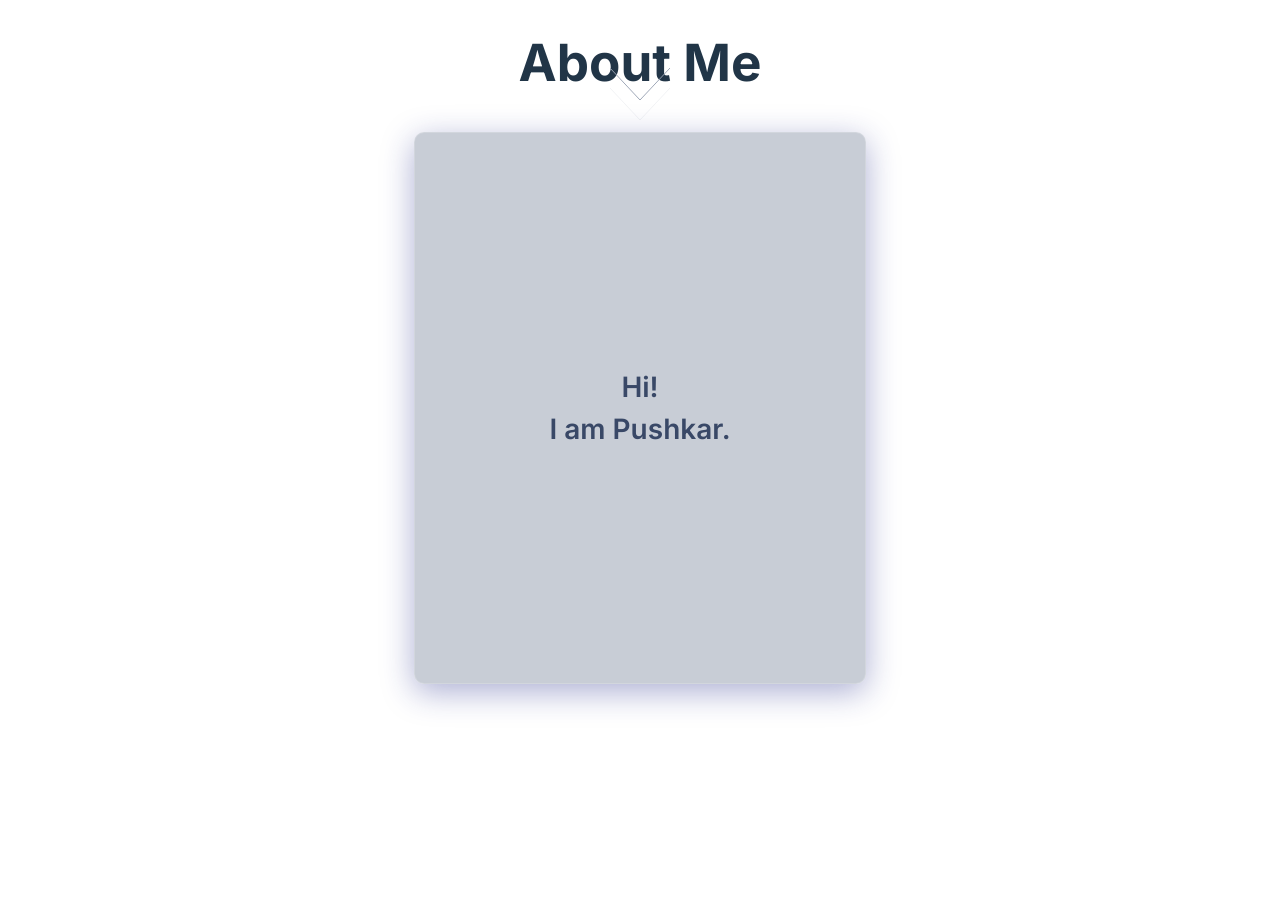
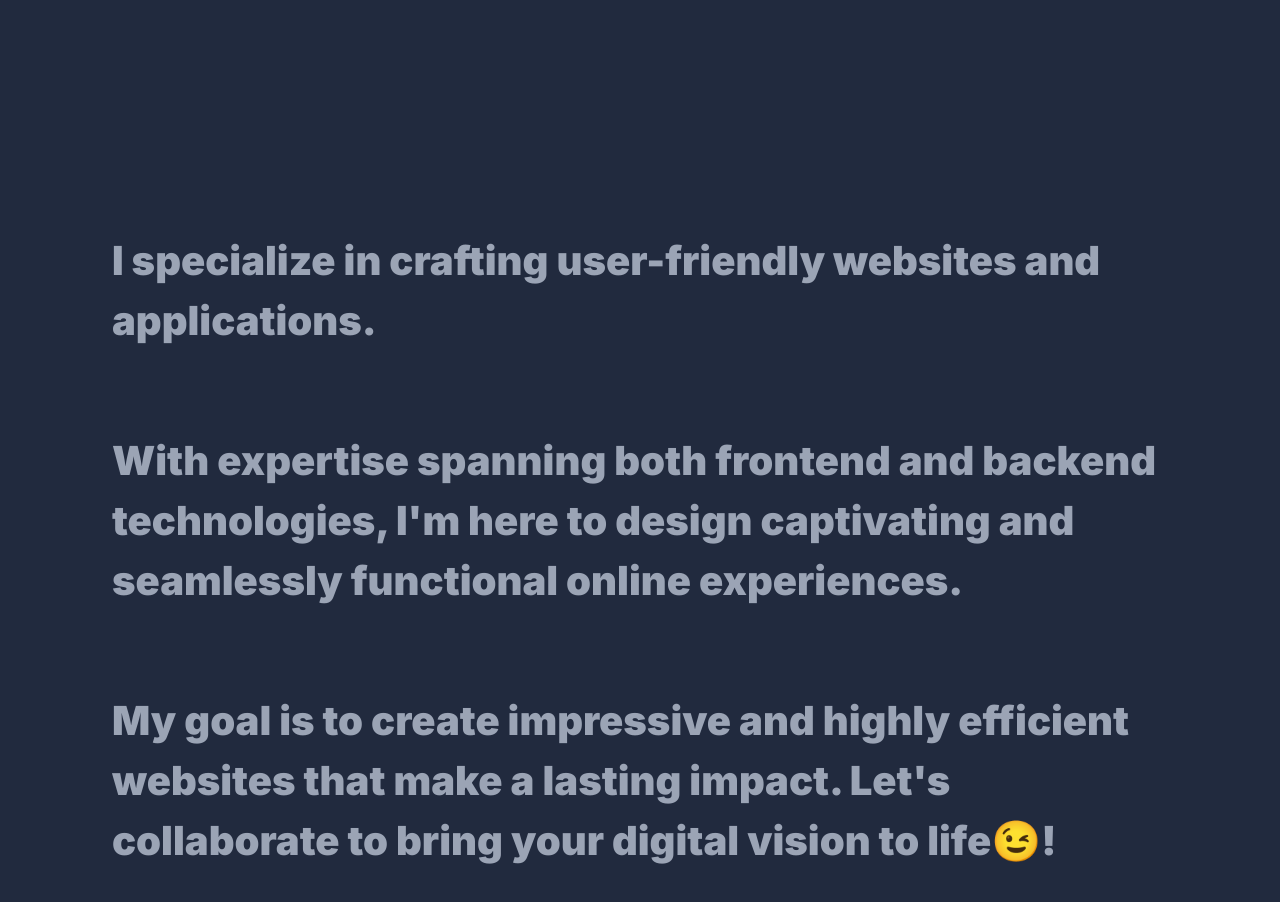
Before and after one commit to pushkar14-mst/Pushkar-s-Portfolio, a React (Vite) app in the folder client/: page / in a window 1280 px wide. Shown: the part 640-1542 px from the top of the page. Before the commit the page ends 1364 px from the top, so only its background shows below. Built offline with nearby package versions, Linux system fonts and the light colour scheme; a web font is replaced by a local one.

Commit message:
completed short about section

```diff
--- a/client/src/components/AboutSection/AboutSection.css
+++ b/client/src/components/AboutSection/AboutSection.css
@@ -9,18 +9,22 @@
   align-items: center;
   justify-content: center;
   flex-direction: column;
-  height: 550px;
-  width: 450px;
-  background: rgba(155, 164, 181, 0.55);
-  box-shadow: 0 8px 32px 0 rgba(31, 38, 135, 0.37);
-  backdrop-filter: blur(6.5px);
-  -webkit-backdrop-filter: blur(6.5px);
-  border-radius: 10px;
-  border: 1px solid rgba(255, 255, 255, 0.18);
+  padding-left: 5rem;
+  padding-right: 5rem;
 }
 
-#about-intro {
+.about-intro {
   color: #394867;
-  font-weight: 600;
-  font-size: 1.75rem;
+  font-weight: 900;
+  font-size: 2.5rem;
+  white-space: wrap;
+  text-align: left;
 }
+.about-intro-highlighted {
+  color: #9ba4b5;
+  font-weight: 900;
+  font-size: 2.5rem;
+  white-space: wrap;
+  text-align: left;
+  transition: 0.3s ease-in-out;
+}
--- a/client/src/components/AboutSection/AboutSection.tsx
+++ b/client/src/components/AboutSection/AboutSection.tsx
@@ -1,16 +1,53 @@
+import { useEffect } from "react";
 import "./AboutSection.css";
+
 const AboutSection = () => {
+  useEffect(() => {
+    //This is the scroll event handler function. It will be called whenever the user scrolls the page. It iterates through each paragraph with the class .about-intro to check if it's in the visible portion of the viewport.
+    const handleScroll = () => {
+      const paragraphs = document.querySelectorAll(".about-intro"); //This line selects all elements with the class .about-intro, which are your paragraphs.
+      //his loop iterates through each paragraph element.
+      paragraphs.forEach((paragraph) => {
+        //This line retrieves the position and dimensions of the current paragraph relative to the viewport.
+        const rect = paragraph.getBoundingClientRect();
+
+        // This condition checks if the top of the paragraph is at least partially visible (greater than or equal to 0) and if the bottom is within the height of the viewport. If both conditions are true, it means the paragraph is visible in the viewport.
+        if (rect.top >= 0 && rect.bottom <= window.innerHeight) {
+          paragraph.classList.add("about-intro-highlighted"); // If the paragraph is visible, this line adds the class about-intro-highlighted to the paragraph, which applies the highlighting effect.
+        } else {
+          //If the paragraph is not visible in the viewport, this line removes the about-intro-highlighted class, reverting the highlighting effect.
+          paragraph.classList.remove("about-intro-highlighted"); //
+        }
+      });
+    };
+    //This line adds the event listener to the window object.
+    window.addEventListener("scroll", handleScroll);
+    // This is the cleanup function for the useEffect. When the component unmounts, this function removes the event listener to prevent memory leaks.
+
+    return () => {
+      window.removeEventListener("scroll", handleScroll);
+    };
+  }, []);
+
   return (
-    <>
-      <section id="about-section">
-        <h1>About Me</h1>
-        <div className="about-section-container">
-          <p id="about-intro">
-            Hi! <br /> I am Pushkar.
-          </p>
-        </div>
-      </section>
-    </>
+    <section id="about-section">
+      <div className="about-section-container">
+        <p className="about-intro">
+          I specialize in crafting user-friendly websites and applications.
+        </p>
+        <p className="about-intro">
+          With expertise spanning both frontend and backend technologies, I'm
+          here to design captivating and seamlessly functional online
+          experiences.
+        </p>
+        <p className="about-intro">
+          My goal is to create impressive and highly efficient websites that
+          make a lasting impact. Let's collaborate to bring your digital vision
+          to life😉!
+        </p>
+      </div>
+    </section>
   );
 };
+
 export default AboutSection;
--- a/client/src/components/HeroSection/HeroSection.css
+++ b/client/src/components/HeroSection/HeroSection.css
@@ -1,11 +1,12 @@
 @import url("https://fonts.googleapis.com/css2?family=Inter:wght@200;300;400;500;600;700;800;900&family=Playfair+Display:ital,wght@0,400;0,500;0,600;0,700;0,800;0,900;1,900&display=swap");
 
 #hero-section {
+  position: relative;
   display: flex;
   justify-content: center;
   align-items: center;
   flex-direction: column;
-  margin-bottom: 5rem;
+  margin-bottom: 18rem;
 }
 .hero {
   position: relative;
@@ -33,7 +34,8 @@
   position: absolute;
   left: 50%;
   margin-left: -30px;
-  bottom: 20px;
+  top: 100%;
+  bottom: 0;
 }
 
 .arrows path {
--- a/client/src/index.css
+++ b/client/src/index.css
@@ -18,6 +18,11 @@
 #F1F6F9->grey
 */
 
+body{
+    margin:0;
+    color: #9ba4b5;
+    background-color: rgb(33, 42, 62);
+}
 a {
   font-weight: 500;
   color: #646cff;
```
